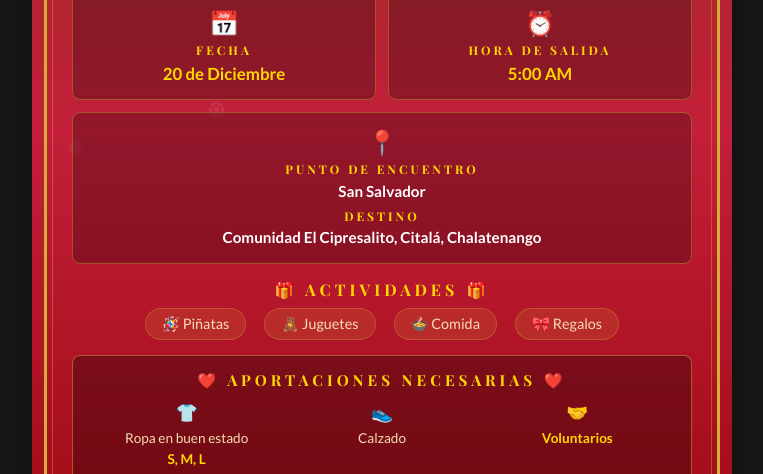
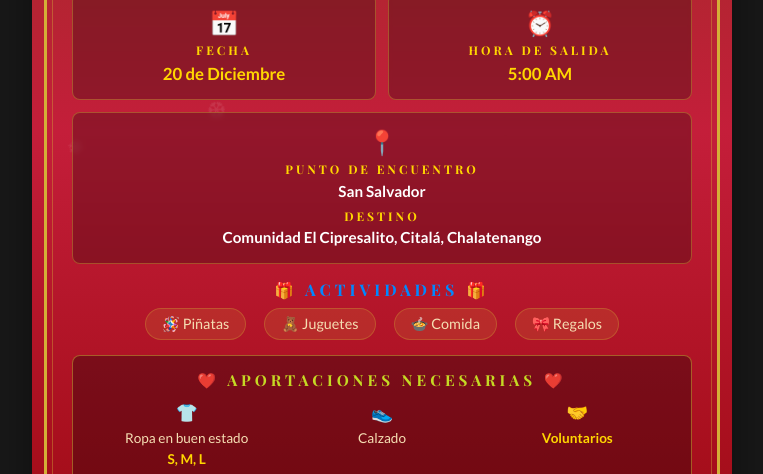
Before and after one commit to Gabrielav14/Flyer, a plain HTML site: page index.html in a window 1280 px wide. Shown: the part 295-769 px from the top of the page, without its empty margins (258-1021 px from the left). Drawn offline with nearby package versions, Linux system fonts and the light colour scheme; a web font is replaced by a local one.

Commit message:
changes in index.html (color of tittles)

```diff
--- a/index.html
+++ b/index.html
@@ -178,7 +178,7 @@
 
   .activities h3 {
     font-family: 'Playfair Display', serif;
-    color: #FFD700;
+    color: #0088ff;
     font-size: 1em;
     letter-spacing: 4px;
     text-transform: uppercase;
@@ -213,7 +213,7 @@
 
   .donations h3 {
     font-family: 'Playfair Display', serif;
-    color: #FFD700;
+    color: #cced25e8;
     font-size: 0.95em;
     letter-spacing: 4px;
     text-transform: uppercase;
```
